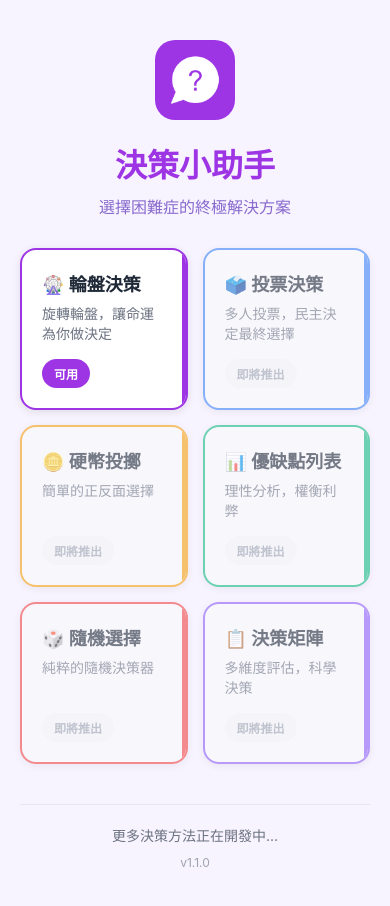
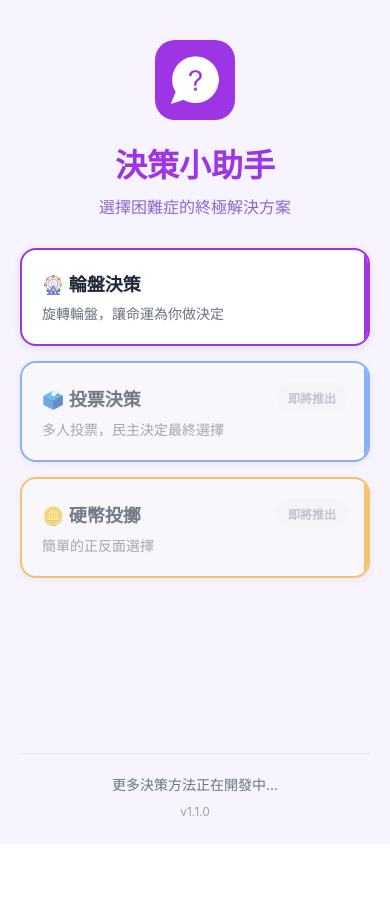
Before and after one commit to chuisubin/decision-app, a React Native app: screen /Home in a window 390 px wide. Shown: the top 906 px of the page. After the commit the page ends 844 px from the top, so only its background shows below. Built offline with nearby package versions, Linux system fonts and the light colour scheme.

Commit message:
feat: hidden other

```diff
--- a/screens/HomeScreen.tsx
+++ b/screens/HomeScreen.tsx
@@ -35,30 +35,30 @@ const HomeScreen: React.FC<HomeScreenProps> = ({ navigation }) => {
       screen: "CoinFlip",
       available: false,
     },
-    {
-      id: "proscons",
-      title: "📊 優缺點列表",
-      description: "理性分析，權衡利弊",
-      color: "#10b981",
-      screen: "ProsCons",
-      available: false,
-    },
-    {
-      id: "random",
-      title: "🎲 隨機選擇",
-      description: "純粹的隨機決策器",
-      color: "#ef4444",
-      screen: "RandomChoice",
-      available: false,
-    },
-    {
-      id: "matrix",
-      title: "📋 決策矩陣",
-      description: "多維度評估，科學決策",
-      color: "#8b5cf6",
-      screen: "DecisionMatrix",
-      available: false,
-    },
+    // {
+    //   id: "proscons",
+    //   title: "📊 優缺點列表",
+    //   description: "理性分析，權衡利弊",
+    //   color: "#10b981",
+    //   screen: "ProsCons",
+    //   available: false,
+    // },
+    // {
+    //   id: "random",
+    //   title: "🎲 隨機選擇",
+    //   description: "純粹的隨機決策器",
+    //   color: "#ef4444",
+    //   screen: "RandomChoice",
+    //   available: false,
+    // },
+    // {
+    //   id: "matrix",
+    //   title: "📋 決策矩陣",
+    //   description: "多維度評估，科學決策",
+    //   color: "#8b5cf6",
+    //   screen: "DecisionMatrix",
+    //   available: false,
+    // },
   ];
 
   const navigateToMethod = (method: (typeof decisionMethods)[0]) => {
@@ -80,7 +80,6 @@ const HomeScreen: React.FC<HomeScreenProps> = ({ navigation }) => {
           <Text style={styles.subtitle}>選擇困難症的終極解決方案</Text>
         </View>
 
-        {/* Decision Methods Grid */}
         <View style={styles.methodsContainer}>
           <View style={styles.methodsGrid}>
             {decisionMethods.map((method) => (
@@ -96,25 +95,25 @@ const HomeScreen: React.FC<HomeScreenProps> = ({ navigation }) => {
                 activeOpacity={0.8}
               >
                 <View style={styles.methodCardContent}>
-                  <Text style={styles.methodTitle}>{method.title}</Text>
+                  <View
+                    style={{
+                      flexDirection: "row",
+                      alignItems: "center",
+                      justifyContent: "space-between",
+                      marginBottom: 8,
+                    }}
+                  >
+                    <Text style={styles.methodTitle}>{method.title}</Text>
+                    {!method.available && (
+                      <View style={styles.statusBadgeDisabled}>
+                        <Text style={styles.statusTextDisabled}>即將推出</Text>
+                      </View>
+                    )}
+                  </View>
+
                   <Text style={styles.methodDescription}>
                     {method.description}
                   </Text>
-
-                  {method.available ? (
-                    <View
-                      style={[
-                        styles.statusBadge,
-                        { backgroundColor: method.color },
-                      ]}
-                    >
-                      <Text style={styles.statusText}>可用</Text>
-                    </View>
-                  ) : (
-                    <View style={styles.statusBadgeDisabled}>
-                      <Text style={styles.statusTextDisabled}>即將推出</Text>
-                    </View>
-                  )}
                 </View>
 
                 <View
--- a/styles/HomeScreenStyles.ts
+++ b/styles/HomeScreenStyles.ts
@@ -40,13 +40,13 @@ export const styles = StyleSheet.create({
     marginBottom: 20,
   },
   methodsGrid: {
-    flexDirection: "row",
+    flexDirection: "column",
     flexWrap: "wrap",
     justifyContent: "space-between",
     gap: 15,
   },
   methodCard: {
-    width: (width - 55) / 2, // 兩列佈局，考慮 padding 和 gap
+    width: "100%", // 1列佈局，考慮 padding 和 gap
     backgroundColor: "#ffffff",
     borderRadius: 16,
     padding: 20,
@@ -74,13 +74,11 @@ export const styles = StyleSheet.create({
     fontSize: 18,
     fontWeight: "bold",
     color: "#1f2937",
-    marginBottom: 8,
   },
   methodDescription: {
     fontSize: 14,
     color: "#6b7280",
     lineHeight: 20,
-    marginBottom: 15,
   },
   statusBadge: {
     alignSelf: "flex-start",
@@ -117,7 +115,7 @@ export const styles = StyleSheet.create({
   footer: {
     alignItems: "center",
     paddingTop: 20,
-    paddingBottom: 40,
+    paddingBottom: 5,
     borderTopWidth: 1,
     borderTopColor: "#e5e7eb",
     marginTop: 20,
```
